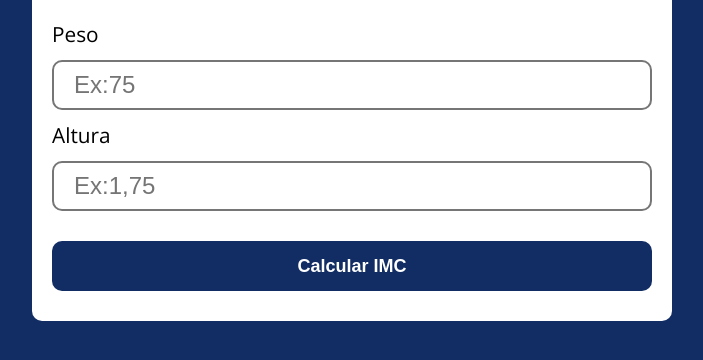
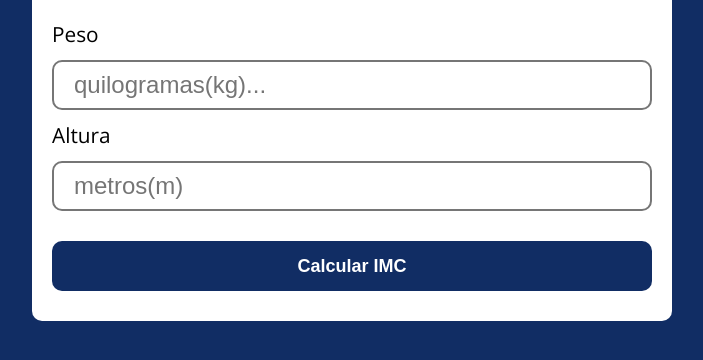
Before and after one commit to pedrocauan/calculadora_imc, a plain HTML site: page index.html in a window 1280 px wide. Shown: the part 134-494 px from the top of the page, without its empty margins (288-991 px from the left). Drawn offline with nearby package versions, Linux system fonts and the light colour scheme.

Commit message:
Update index.html

```diff
--- a/index.html
+++ b/index.html
@@ -15,10 +15,10 @@
     <h1>Calcule seu IMC</h1>
     <form action="/" id="form" method="POST" novalidate>
       <label for="peso">Peso</label>
-      <input type="text" placeholder="Ex:75" name="peso" id="peso" autocomplete="off">
+      <input type="text" placeholder="quilogramas(kg)..." name="peso" id="peso" autocomplete="off">
 
       <label for="altura">Altura</label>
-      <input type="text" placeholder="Ex:1,75" name="altura" id="altura" autocomplete="off">
+      <input type="text" placeholder="metros(m)" name="altura" id="altura" autocomplete="off">
       <button type="submit">Calcular IMC</button>
     </form>
     <div id="result"></div>
```
